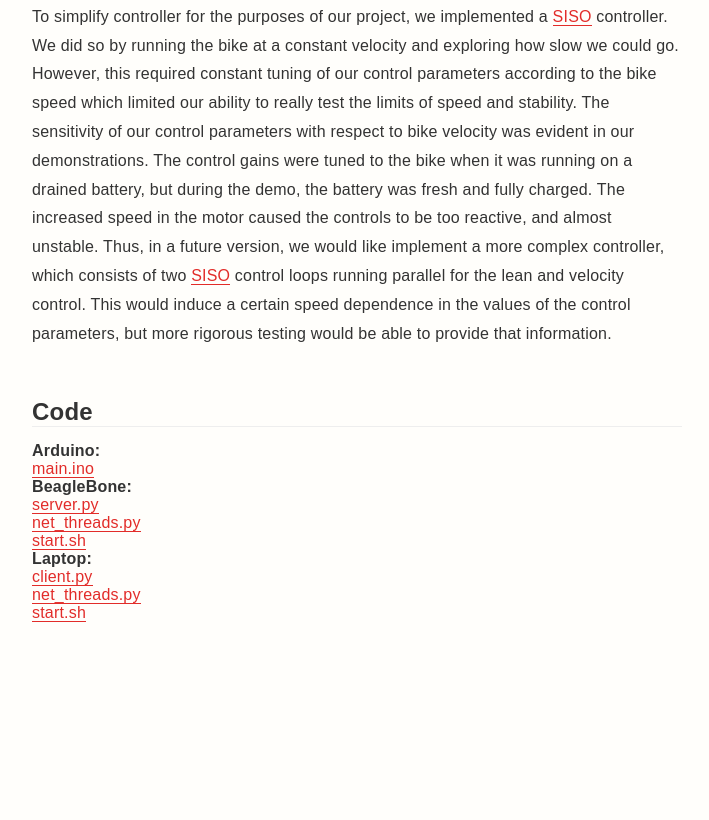
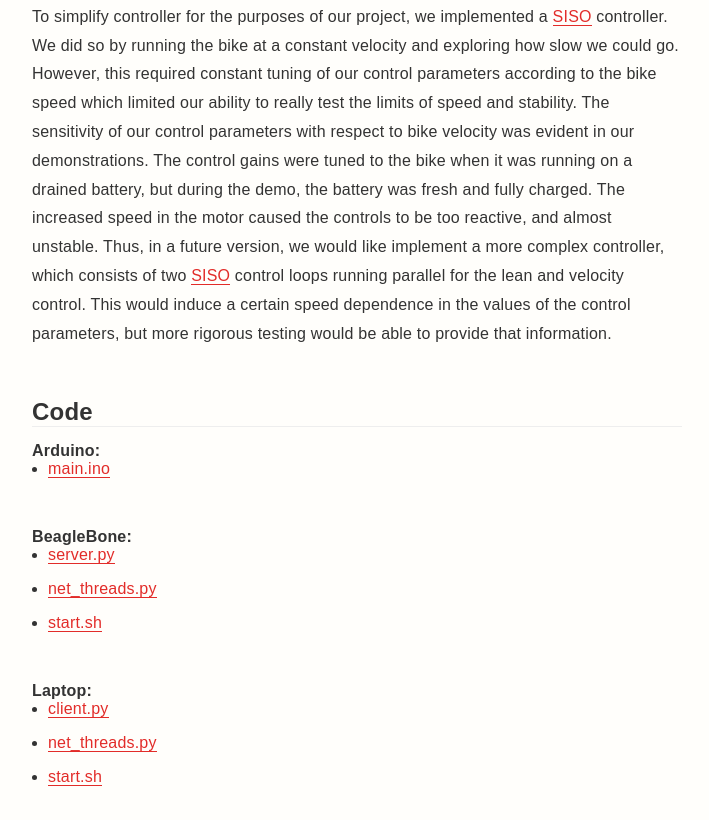
Before and after one commit to engj/engj.github.io, a plain HTML site: page bike.html in a window 1280 px wide. Shown: the part 11130-11950 px from the top of the page, without its empty margins (283-992 px from the left). Before the commit the page ends 11852 px from the top, so only its background shows below. Drawn offline with Linux system fonts and the light colour scheme.

Commit message:
added links to source code

```diff
--- a/bike.html
+++ b/bike.html
@@ -81,16 +81,22 @@
 			<p>The problems that we ran into for wireless communications, however, were mostly out of bad luck. During initial research, we found both <a href="http://en.wikipedia.org/wiki/Universal_asynchronous_receiver/transmitter">UART</a> serial communication example code and wireless connectivity drivers online. We did not foresee the version problems that we ended up having to deal with. However, to combat this in a possible version 2, our only argument is to perhaps start earlier on the wireless communication code, giving us enough time to ask around on the internet for help from people who understand device overlays for enabling <a href="http://en.wikipedia.org/wiki/Universal_asynchronous_receiver/transmitter">UART</a>.</p>
 			<p>To simplify controller for the purposes of our project, we implemented a <a href="http://en.wikipedia.org/wiki/Control_theory#Classical_control_theory">SISO</a> controller. We did so by running the bike at a constant velocity and exploring how slow we could go. However, this required constant tuning of our control parameters according to the bike speed which limited our ability to really test the limits of speed and stability. The sensitivity of our control parameters with respect to bike velocity was evident in our demonstrations. The control gains were tuned to the bike when it was running on a drained battery, but during the demo, the battery was fresh and fully charged. The increased speed in the motor caused the controls to be too reactive, and almost unstable. Thus, in a future version, we would like implement a more complex controller, which consists of two <a href="http://en.wikipedia.org/wiki/Control_theory#Classical_control_theory">SISO</a> control loops running parallel for the lean and velocity control. This would induce a certain speed dependence in the values of the control parameters, but more rigorous testing would be able to provide that information.</p>
 			<h2>Code</h2>
-			<strong>Arduino:</strong><br>
-			<a href="https://github.com/engj/engj.github.io/blob/master/bike/arduino_code/main.ino">main.ino</a><br>
-			<strong>BeagleBone:</strong><br>
-			<a href="https://github.com/engj/engj.github.io/blob/master/bike/beaglebone_code/server.py">server.py</a><br>
-			<a href="https://github.com/engj/engj.github.io/blob/master/bike/beaglebone_code/net_threads.py">net_threads.py</a><br>
-			<a href="https://github.com/engj/engj.github.io/blob/master/bike/beaglebone_code/start.sh">start.sh</a><br>
-			<strong>Laptop:</strong><br>
-			<a href="https://github.com/engj/engj.github.io/blob/master/bike/laptop_code/client.py">client.py</a><br>
-			<a href="https://github.com/engj/engj.github.io/blob/master/bike/laptop_code/net_threads.py">net_threads.py</a><br>
-			<a href="https://github.com/engj/engj.github.io/blob/master/bike/laptop_code/start.sh">start.sh</a>
+			<strong>Arduino:</strong>
+			<ul>
+				<li><a href="https://github.com/engj/engj.github.io/blob/master/bike/arduino_code/main.ino">main.ino</a></li>
+			</ul>
+			<strong>BeagleBone:</strong>
+			<ul>
+				<li><a href="https://github.com/engj/engj.github.io/blob/master/bike/beaglebone_code/server.py">server.py</a></li>
+				<li><a href="https://github.com/engj/engj.github.io/blob/master/bike/beaglebone_code/net_threads.py">net_threads.py</a></li>
+				<li><a href="https://github.com/engj/engj.github.io/blob/master/bike/beaglebone_code/start.sh">start.sh</a></li>
+			</ul>
+			<strong>Laptop:</strong>
+			<ul>
+				<li><a href="https://github.com/engj/engj.github.io/blob/master/bike/laptop_code/client.py">client.py</a></li>
+				<li><a href="https://github.com/engj/engj.github.io/blob/master/bike/laptop_code/net_threads.py">net_threads.py</a></li>
+				<li><a href="https://github.com/engj/engj.github.io/blob/master/bike/laptop_code/start.sh">start.sh</a></li>
+			</ul>
  		</article>
 	</div>
 </body>
```
